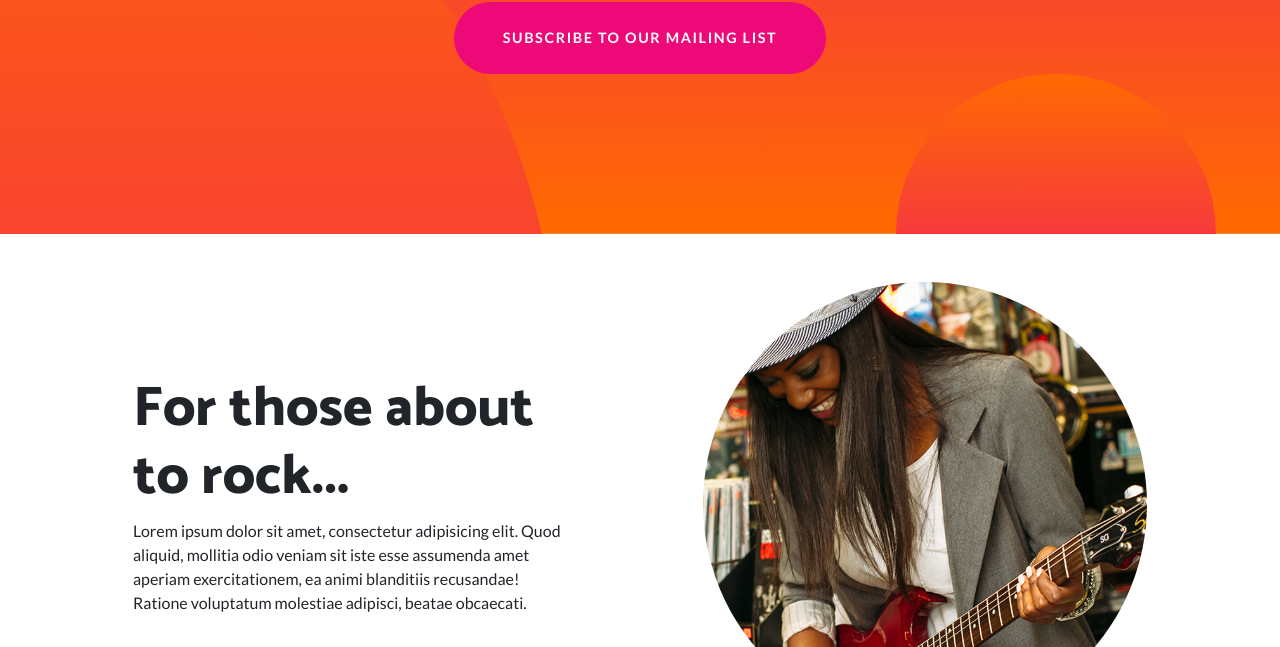
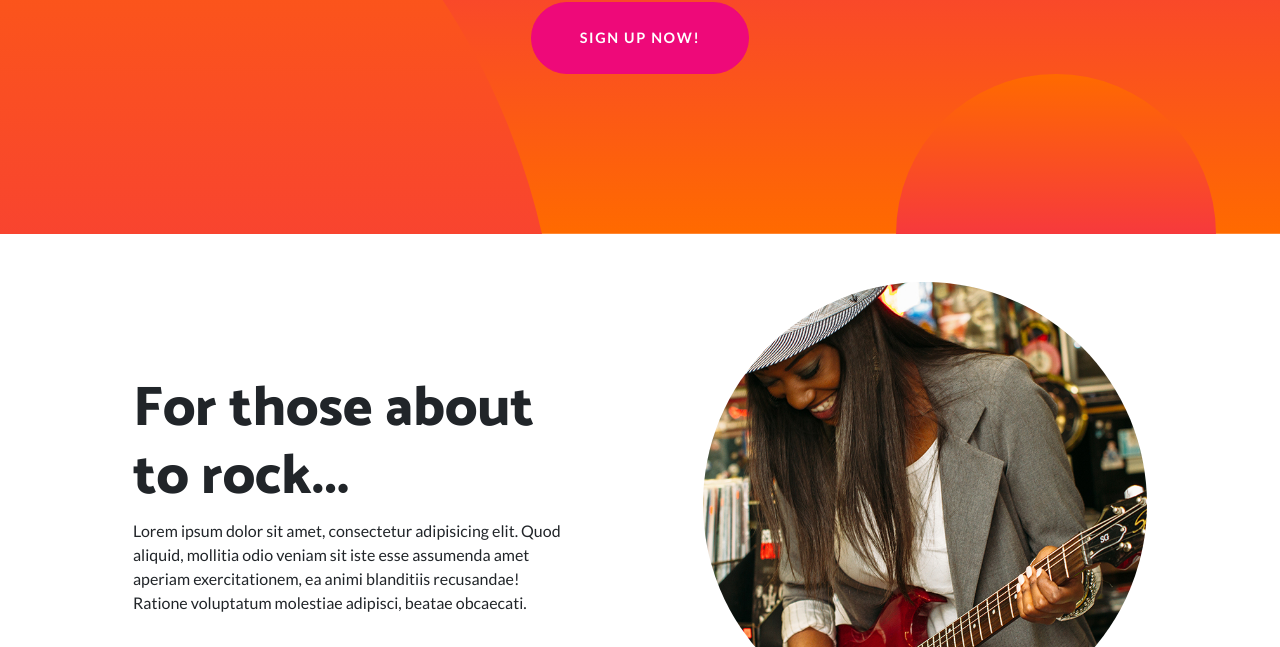
Before and after one commit to evostrength/7-day-pass, a website: page index.html in a window 1280 px wide. Shown: the part 453-1100 px from the top of the page. Drawn offline with Linux system fonts and the light colour scheme; a script that the page names is missing.

Commit message:
Update index.html

```diff
--- a/index.html
+++ b/index.html
@@ -35,7 +35,7 @@
         <div class="collapse navbar-collapse" id="navbarResponsive">
           <ul class="navbar-nav ml-auto">
             <li class="nav-item">
-              <a class="open-popup nav-link" id="open-popup">Sign Up</a>
+              <a class="open-popup nav-link" id="open-popup" href="#">Sign Up</a>
             </li>
             <!--<li class="nav-item">
               <a class="nav-link" href="#">Log In</a>
@@ -51,7 +51,7 @@
           <h1 class="masthead-heading mb-0">Try us out for 7 days</h1>
           <h2 class="masthead-subheading mb-0">Absolutely no obligations!</h2>
           <!--<a href="#" class="btn btn-primary btn-xl rounded-pill mt-5">Sign Up Now!</a>-->
-          <button id="open-popup" class="open-popup btn btn-primary btn-xl rounded-pill mt-5">Subscribe to our mailing list</button>
+          <button id="open-popup" class="open-popup btn btn-primary btn-xl rounded-pill mt-5">Sign Up Now!</button>
         </div>
       </div>
       <div class="bg-circle-1 bg-circle"></div>
```
